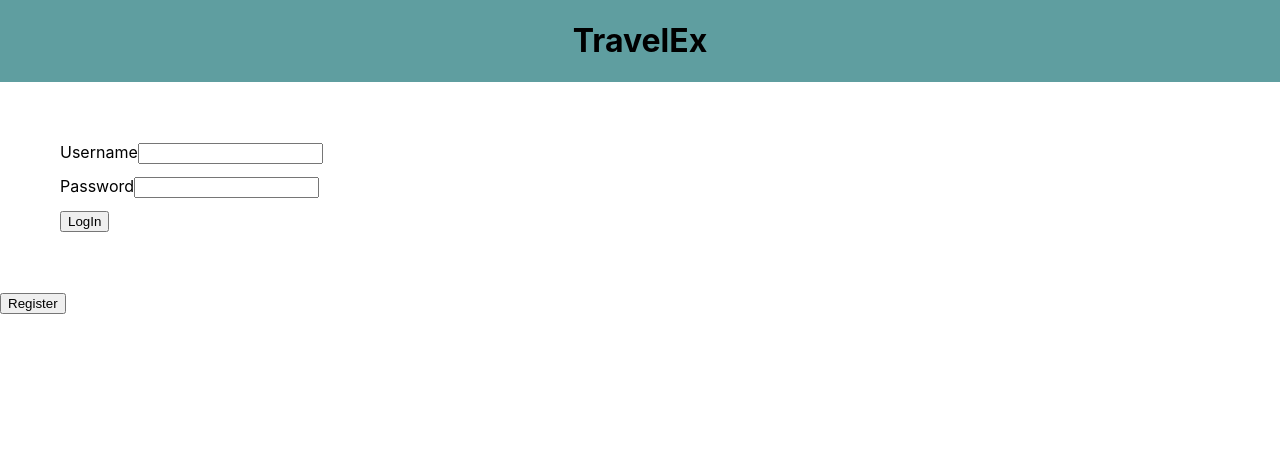
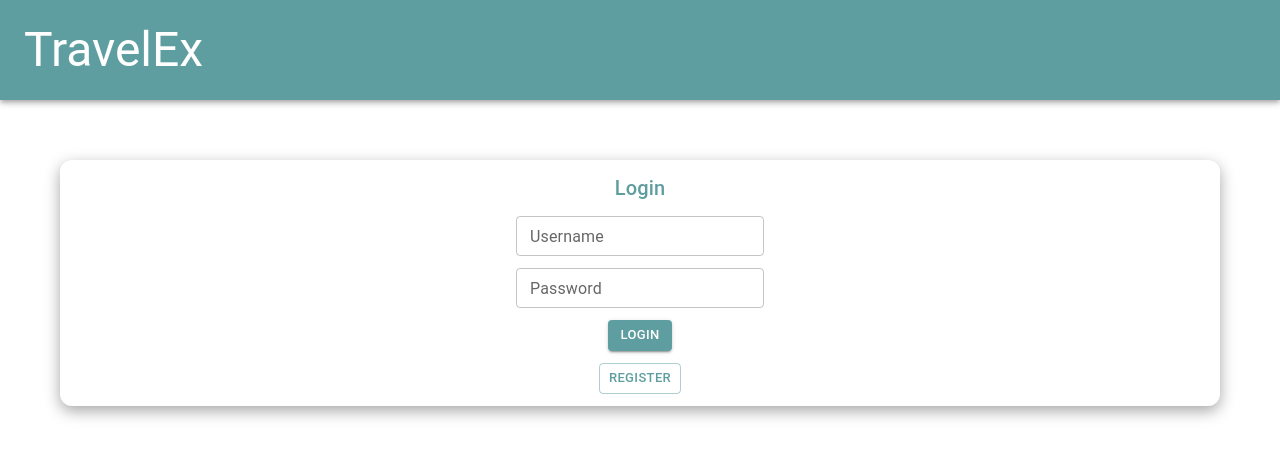
Before and after one commit to ZeshanShahid79/Capstone-expensetracker, a React (Create React App) app in the folder frontend/: page /AddTravelerGroupForm in a window 1280 px wide. Shown: the top 458 px of the page. Built offline with nearby package versions, Linux system fonts and the light colour scheme; no server answers.

Commit message:
add styled components and mui theme

```diff
--- a/frontend/src/HomePage.tsx
+++ b/frontend/src/HomePage.tsx
@@ -9,9 +9,11 @@ import AddTravelerForm from "./components/Traveler/AddTravelerForm/AddTravelerFo
 import TravelerOverview from "./components/Traveler/TravelerOverview";
 import "./Homepage.css";
 import { MuiBottomNavigation } from "./MuiComponents/MuiBottomNavigation";
-import { Typography } from "@mui/material";
+import { AppBar, IconButton, Toolbar, Typography } from "@mui/material";
 import { TravelExUserModel } from "./TravelExUserModel";
 import TravelExUserModal from "./TravelExUserModal";
+import LogoutIcon from "@mui/icons-material/Logout";
+import AssignmentIndIcon from "@mui/icons-material/AssignmentInd";
 
 type HomePageProps = {
   fetchUsername: () => void;
@@ -61,11 +63,19 @@ export default function HomePage(props: HomePageProps) {
         />
       )}
       <header>
-        <Typography variant="h4" component={"h1"}>
-          TravelEx
-          <button onClick={logout}>LogOut</button>
-          <button onClick={() => setEditModal(true)}>edit</button>
-        </Typography>
+        <AppBar position={"sticky"}>
+          <Toolbar sx={{ height: 100 }}>
+            <Typography variant="h3" color={"white"}>
+              TravelEx
+            </Typography>
+            <IconButton onClick={() => setEditModal(true)}>
+              <AssignmentIndIcon />
+            </IconButton>
+            <IconButton onClick={logout}>
+              <LogoutIcon />
+            </IconButton>
+          </Toolbar>
+        </AppBar>
       </header>
 
       <Routes>
--- a/frontend/src/LogInPage.tsx
+++ b/frontend/src/LogInPage.tsx
@@ -1,6 +1,8 @@
 import axios from "axios";
 import React, { ChangeEvent, useState } from "react";
 import RegisterPage from "./RegisterPage";
+import styled from "styled-components";
+import { AppBar, Button, TextField, Toolbar, Typography } from "@mui/material";
 
 type LogInPageProps = {
   fetchUsername: () => void;
@@ -31,7 +33,13 @@ export default function LogInPage(props: LogInPageProps) {
     return (
       <>
         <header>
-          <h1>TravelEx</h1>
+          <AppBar position={"sticky"}>
+            <Toolbar sx={{ height: 100 }}>
+              <Typography variant="h3" color={"white"}>
+                TravelEx
+              </Typography>
+            </Toolbar>
+          </AppBar>
         </header>
         <main>
           <RegisterPage
@@ -45,30 +53,60 @@ export default function LogInPage(props: LogInPageProps) {
   return (
     <>
       <header>
-        <h1>TravelEx</h1>
+        <AppBar position={"sticky"}>
+          <Toolbar sx={{ height: 100 }}>
+            <Typography variant="h3" color={"white"}>
+              TravelEx
+            </Typography>
+          </Toolbar>
+        </AppBar>
       </header>
-      <form onSubmit={handleLogInForm}>
-        <div>
-          <label htmlFor="username">Username</label>
-          <input
+      <StyledLogInForm onSubmit={handleLogInForm}>
+        <Typography variant={"h6"} color={"primary"}>
+          Login
+        </Typography>
+        <TextField
+          color={"primary"}
+          label={"Username"}
           type="text"
-            id="username"
+          id="Username"
+          size={"small"}
           onChange={(event) => setUsername(event.target.value)}
         />
-        </div>
-        <div>
-          <label htmlFor="password">Password</label>
-          <input
+
+        <TextField
+          color={"primary"}
+          label={"Password"}
           type="password"
-            id="password"
+          id="Password"
+          size={"small"}
           onChange={(event) => setPassword(event.target.value)}
         />
-        </div>
-        <div>
-          <button onClick={() => login()}>LogIn</button>
-        </div>
-      </form>
-      <button onClick={() => setWouldLikeRegister(true)}>Register</button>
+
+        <Button
+          onClick={() => login()}
+          size={"small"}
+          variant={"contained"}
+          color={"primary"}
+        >
+          LogIn
+        </Button>
+        <Button
+          onClick={() => setWouldLikeRegister(true)}
+          size={"small"}
+          variant={"outlined"}
+          color={"primary"}
+        >
+          Register
+        </Button>
+      </StyledLogInForm>
     </>
   );
 }
+const StyledLogInForm = styled.form`
+  display: flex;
+  align-items: center;
+  border-radius: 12px;
+  padding: 12px;
+  box-shadow: rgba(0, 0, 0, 0.35) 0 5px 15px;
+`;
--- a/frontend/src/components/Traveler/AddTravelerForm/AddTravelerForm.tsx
+++ b/frontend/src/components/Traveler/AddTravelerForm/AddTravelerForm.tsx
@@ -1,7 +1,7 @@
 import "./AddTravelerForm.css";
 import { ChangeEvent, useState } from "react";
 import axios from "axios";
-import { Alert, Button } from "@mui/material";
+import { Alert, Button, TextField } from "@mui/material";
 import AddIcon from "@mui/icons-material/Add";
 
 type AddTravelerProps = {
@@ -59,19 +59,17 @@ export default function AddTravelerForm(props: AddTravelerProps) {
         </Alert>
       )}
       <form onSubmit={handleTravelerFrom}>
-        <label htmlFor={"name"}>Name :</label>
-        <input
-          type={"text"}
-          id={"name"}
+        <TextField
+          label={"Name"}
+          placeholder={"Zeshan"}
           value={name}
           onChange={(event) => setName(event.target.value)}
-          placeholder={"Zeshan"}
+          size={"small"}
         />
         <Button
           type={"submit"}
-          size={"small"}
           variant={"outlined"}
-          color={"success"}
+          color={"primary"}
           endIcon={<AddIcon />}
         >
           Add Traveler
--- a/frontend/src/components/Traveler/TravelerCard/TravelerCard.tsx
+++ b/frontend/src/components/Traveler/TravelerCard/TravelerCard.tsx
@@ -3,7 +3,7 @@ import { useState } from "react";
 import axios from "axios";
 import "./TravelerCard.css";
 import TravelerModal from "../TravelerModal";
-import { Alert, Button } from "@mui/material";
+import { Alert, IconButton, Stack } from "@mui/material";
 import DeleteForeverIcon from "@mui/icons-material/DeleteForever";
 import EditIcon from "@mui/icons-material/Edit";
 
@@ -71,25 +71,24 @@ export default function TravelerCard(props: TravelerCardProps) {
         <section className={"traveler-card"}>
           <h4>{props.traveler.name}</h4>
           <footer>
-            <Button
+            <Stack spacing={2} direction={"row"}>
+              <IconButton
                 onClick={() => setEditModal(true)}
+                size={"small"}
+                color={"primary"}
                 type={"submit"}
-              size={"small"}
-              variant={"outlined"}
-              color={"success"}
-              endIcon={<EditIcon />}
               >
-              edit
-            </Button>
-            <Button
+                {<EditIcon />}
+              </IconButton>
+
+              <IconButton
                 onClick={deleteTraveler}
                 size={"small"}
-              variant={"outlined"}
                 color={"error"}
-              endIcon={<DeleteForeverIcon />}
               >
-              delete
-            </Button>
+                {<DeleteForeverIcon />}
+              </IconButton>
+            </Stack>
           </footer>
         </section>
       </li>
--- a/frontend/src/components/TravelerGroup/AddTravelerGroupForm/AddTravelerGroupForm.tsx
+++ b/frontend/src/components/TravelerGroup/AddTravelerGroupForm/AddTravelerGroupForm.tsx
@@ -1,9 +1,11 @@
 import { ChangeEvent, FormEvent, useState } from "react";
 import { TravelerModel } from "../../Traveler/TravelerModel/TravelerModel";
 import axios from "axios";
-import { Alert, Button, MenuItem, TextField } from "@mui/material";
+import { Alert, Button, IconButton, MenuItem, TextField } from "@mui/material";
 import AddIcon from "@mui/icons-material/Add";
+import HighlightOffIcon from "@mui/icons-material/HighlightOff";
 import { GroupMemberModel } from "../TravelerGroupModel/GroupMember";
+import styled from "styled-components";
 
 type AddTravelerProps = {
   travelers: TravelerModel[];
@@ -85,20 +87,21 @@ export default function AddTravelerGroupForm(props: AddTravelerProps) {
       <div>
         <h3>Selected Travelers</h3>
         {selectedTravelers.map((traveler) => (
-          <div key={traveler.id}>
+          <StyledSelectedTraveler key={traveler.id}>
             <p>{traveler.name}</p>
-            <button onClick={() => handleRemoveFromList(traveler.id)}>X</button>
-          </div>
+            <IconButton onClick={() => handleRemoveFromList(traveler.id)}>
+              <HighlightOffIcon fontSize={"small"} color={"primary"} />
+            </IconButton>
+          </StyledSelectedTraveler>
         ))}
       </div>
       <form onSubmit={handleTravelerFrom}>
-        <label htmlFor={"description"}>Group Name: </label>
-        <input
-          type={"text"}
-          id={"description"}
+        <TextField
+          label={"Group Name"}
+          placeholder={"Mallorca 2022"}
           value={description}
           onChange={(event) => setDescription(event.target.value)}
-          placeholder={"Mallorca 2022"}
+          size={"small"}
         />
         <TextField
           label={"Select Traveller"}
@@ -117,9 +120,8 @@ export default function AddTravelerGroupForm(props: AddTravelerProps) {
         </TextField>
         <Button
           type={"submit"}
-          size={"small"}
           variant={"outlined"}
-          color={"success"}
+          color={"primary"}
           endIcon={<AddIcon />}
         >
           Add TravelerGroup
@@ -128,3 +130,8 @@ export default function AddTravelerGroupForm(props: AddTravelerProps) {
     </section>
   );
 }
+
+const StyledSelectedTraveler = styled.div`
+  display: flex;
+  justify-content: center;
+`;
--- a/frontend/src/components/TravelerGroup/TravelerGroupCard/TravelerGroupCard.tsx
+++ b/frontend/src/components/TravelerGroup/TravelerGroupCard/TravelerGroupCard.tsx
@@ -111,7 +111,7 @@ export default function TravelerGroupCard(props: TravelerCardProps) {
             <IconButton
               onClick={() => setEditModal(true)}
               size={"small"}
-              color={"success"}
+              color={"primary"}
             >
               {<EditIcon />}
             </IconButton>
--- a/frontend/src/index.tsx
+++ b/frontend/src/index.tsx
@@ -3,14 +3,27 @@ import ReactDOM from "react-dom/client";
 import "./index.css";
 import App from "./App";
 import { BrowserRouter } from "react-router-dom";
+import { createTheme, ThemeProvider } from "@mui/material";
 
 const root = ReactDOM.createRoot(
   document.getElementById("root") as HTMLElement
 );
+const theme = createTheme({
+  palette: {
+    primary: {
+      main: "#5F9EA0",
+    },
+    secondary: {
+      main: "#102542",
+    },
+  },
+});
 root.render(
   <React.StrictMode>
     <BrowserRouter>
-      <App />
+      <ThemeProvider theme={theme}>
+        <App />
+      </ThemeProvider>
     </BrowserRouter>
   </React.StrictMode>
 );
```
Lines whose indentation alone changed are shown as unchanged.
